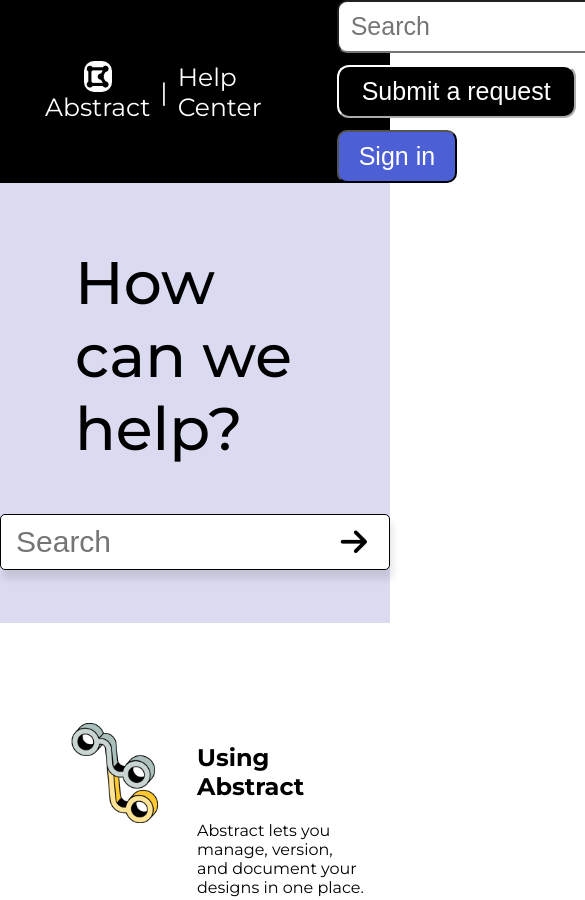
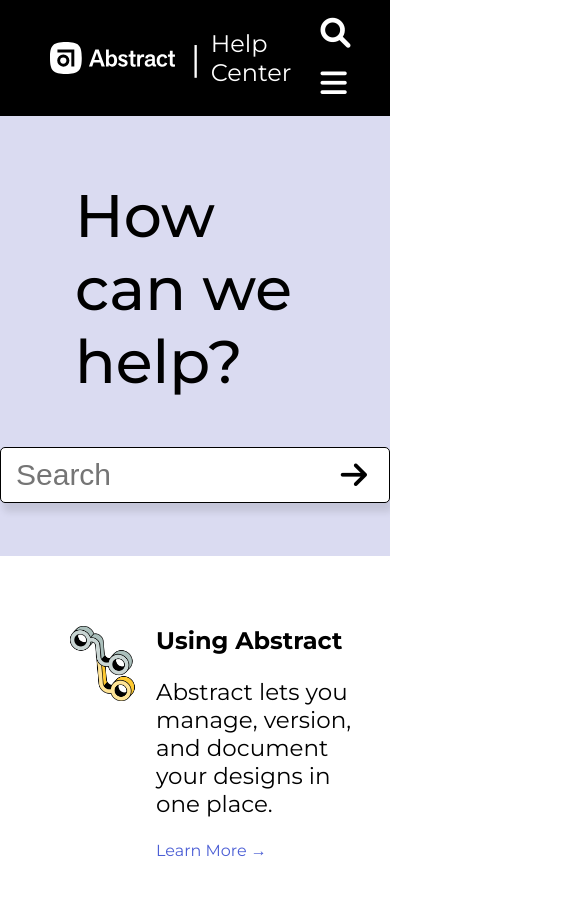
Before and after one commit to johnsoninsights/Abstract-Frontend-Demo-Site, a plain HTML site: page index.html in a window 390 px wide. Shown: the top 900 px of the page, 585 px wide, since content can reach past the window. Drawn offline with Linux system fonts and the light colour scheme.

Commit message:
makes website more updates header and makes site more responsive

```diff
--- a/index.html
+++ b/index.html
@@ -13,7 +13,7 @@
             <ul class="header__left">
                 <li class="header__left-items">
                     <button class="header__left-itmes-logo">
-                        <a href="#" class="header__left-item-logo-link"><i class="fa-solid fa-draw-polygon"></i> Abstract</a>
+                        <a href="#" class="header__left-item-logo-link"><img src="Frontend Practice/images/logo_image.svg" alt="abstract logo" class="logo"></a>
                     </button>
                 </li>
                 <li class="header__left-items">
@@ -25,14 +25,15 @@
             </ul>
             <div class="header__right">
                 <ul class="header__right__tools">
-                    <li class="header__search__container">
-                        <input class="header__search__text" type="text" placeholder="Search" >
+                    <li class="glass">
+                        <button class="glass__button">
+                            <i class="fa-solid fa-magnifying-glass"></i>
+                        </button>
                     </li>
-                    <li class="header__request__container">
-                        <button class="header__request__button">Submit a request</button>
-                    </li>
-                    <li class="header__signin__container">
-                        <button class="header__signin__button">Sign in</button>
+                    <li class="menue">
+                        <button class="menue__button">
+                            <i class="fa-solid fa-bars"></i>
+                        </button>
                     </li>
                 </ul>
             </div>
--- a/styles.css
+++ b/styles.css
@@ -23,7 +23,7 @@ a{
 }
 
 .header__left{
-    font-size: 25px ;
+    font-size: 24px ;
     align-items: center;
 }
 
@@ -35,17 +35,16 @@ i{
 
 }
 
+.logo {
+  display: block;
+  height: 2rem;
+  width: auto;
+}
+
 .header__left-itmes-logo{
-    background: none;
-    border: none;
-    padding: 0;
-    margin: 0;
-    font: inherit;
-    color: inherit;
-    cursor: pointer;
-    outline: none;
-    box-shadow: none;
+    padding: 5px 5px 5px 5px !important;
 }
+
 
 .header__left-itmes-logo:hover{
     opacity: .6;
@@ -69,8 +68,8 @@ i{
     /* font-size: 35px */
 }
 
-
 .header__left-items-line{
+    font-size: 35px !important;
     font-size: inherit ;
     color: white;
 }
@@ -79,39 +78,57 @@ ul {
     list-style: none;
 }
 
+.header__left-itmes-logo{
+    background: none;
+    border: none;
+    padding: 0;
+    margin: 0;
+    font: inherit;
+    color: inherit;
+    cursor: pointer;
+    outline: none;
+    box-shadow: none;
+}
+
 .header__right__tools{
     display: flex;
     flex-wrap: wrap;
     gap: 12px;
-    padding: 0 70px;
-    margin: 0;
+    padding: 0 5px;
+    margin: 10px;
     list-style: none;
-    font-size: ;
+}
+
+.glass__button:hover{
+     opacity: .6;
 }
 
 
-.header__search__text {
-    font-size: 25px;
-    border-radius: 10px;
-    padding: 10px 12px;
+.glass__button{
+    font-size: 30px;
+    background-color: black;
+    border: black;
+
 }
 
-.header__request__button {
+.glass__button i{
     color: white;
     background-color: black;
-    border-color: white;
-    font-size: 25px;
-    border-radius: 12px ;
-    padding: 10px 23px;
 }
 
-.header__signin__button{
+.menue__button{
+    font-size: 30px;
+    background-color: black;
+    border: black;
+}
+
+.menue__button:hover{
+     opacity: .6;
+}
+
+.menue__button i{
     color: white;
-    background-color: #4C5FD5;
-    font-size: 25px;
-    border-radius: 10px;
-    padding: 10px 20px;
-    border-color: black;
+    background-color: black;
 }
 
 .hero__section__container{
@@ -165,28 +182,43 @@ h1{
   pointer-events: none; /* prevents icon from blocking input clicks */
 }
 
+.section__container{
+    display: flex;
+    justify-content: center;
+}
+
 .gallery__container{
     display: flex;
     flex-wrap: wrap;
     justify-content: center;
     gap: 20px;
-    max-width: 1200px;
-    margin: 80px auto;
+    max-width: 1000px;
+    margin: 50px 50px;
+
 
 }
 
 .feature{
    display: flex;
-    gap: 2rem;
+    gap: 1rem;
     padding: 20px;
-    width: 300px;
+    flex: 1 1;
+    min-width: 300px;
     text-align: left;
     min-height: 8rem;
 }
 
+h2{
+    margin: 0 0 10px 0;
+}
+
+.feature__description{
+    font-size: 23px;
+}
+
 .feature__image{
-    width: 100px;
-    height: 100px;
+    width: 75px;
+    height: 75px;
 }
 
 .feature__link{
```
Also changed, not shown: Frontend Practice/images/logo_image.svg (added).
